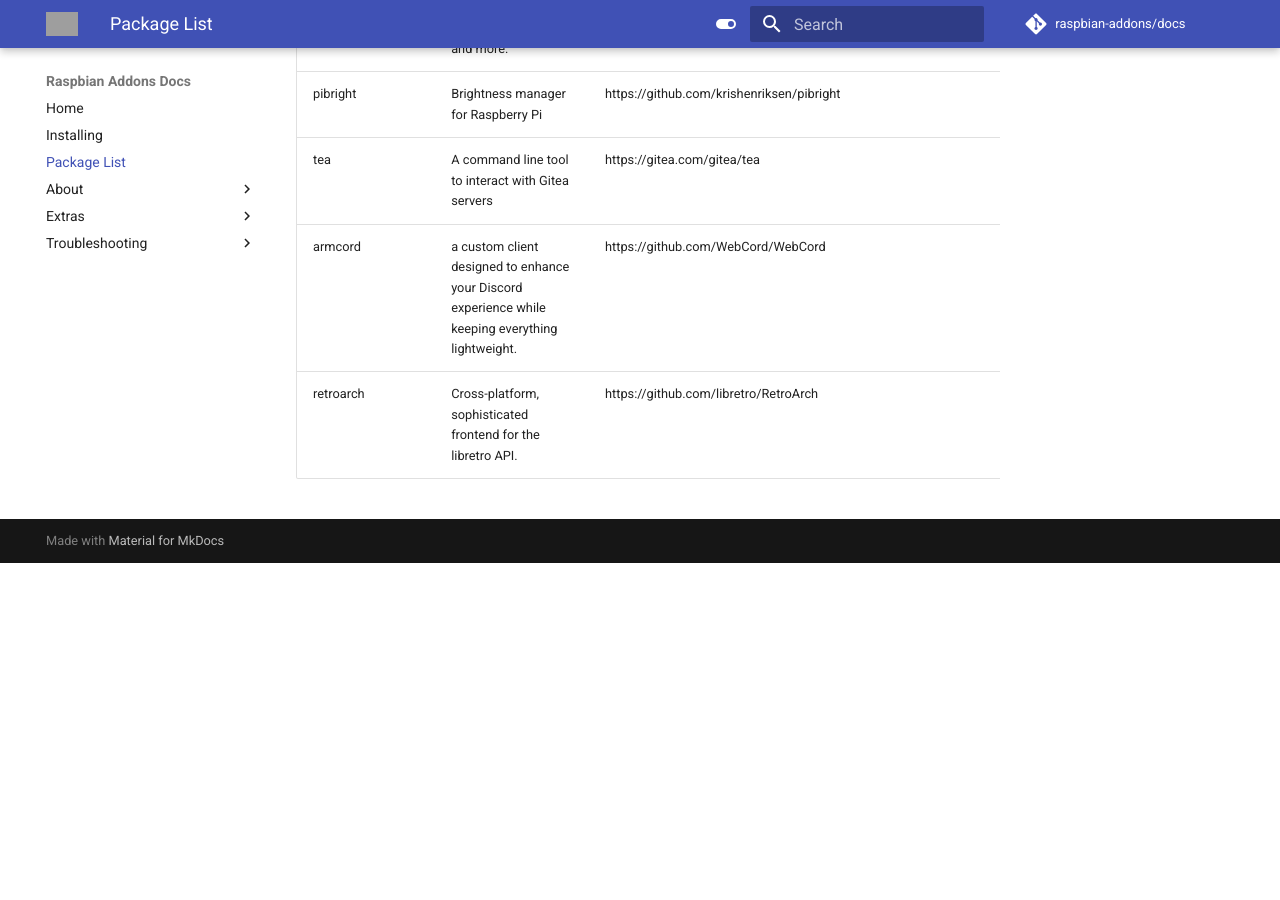
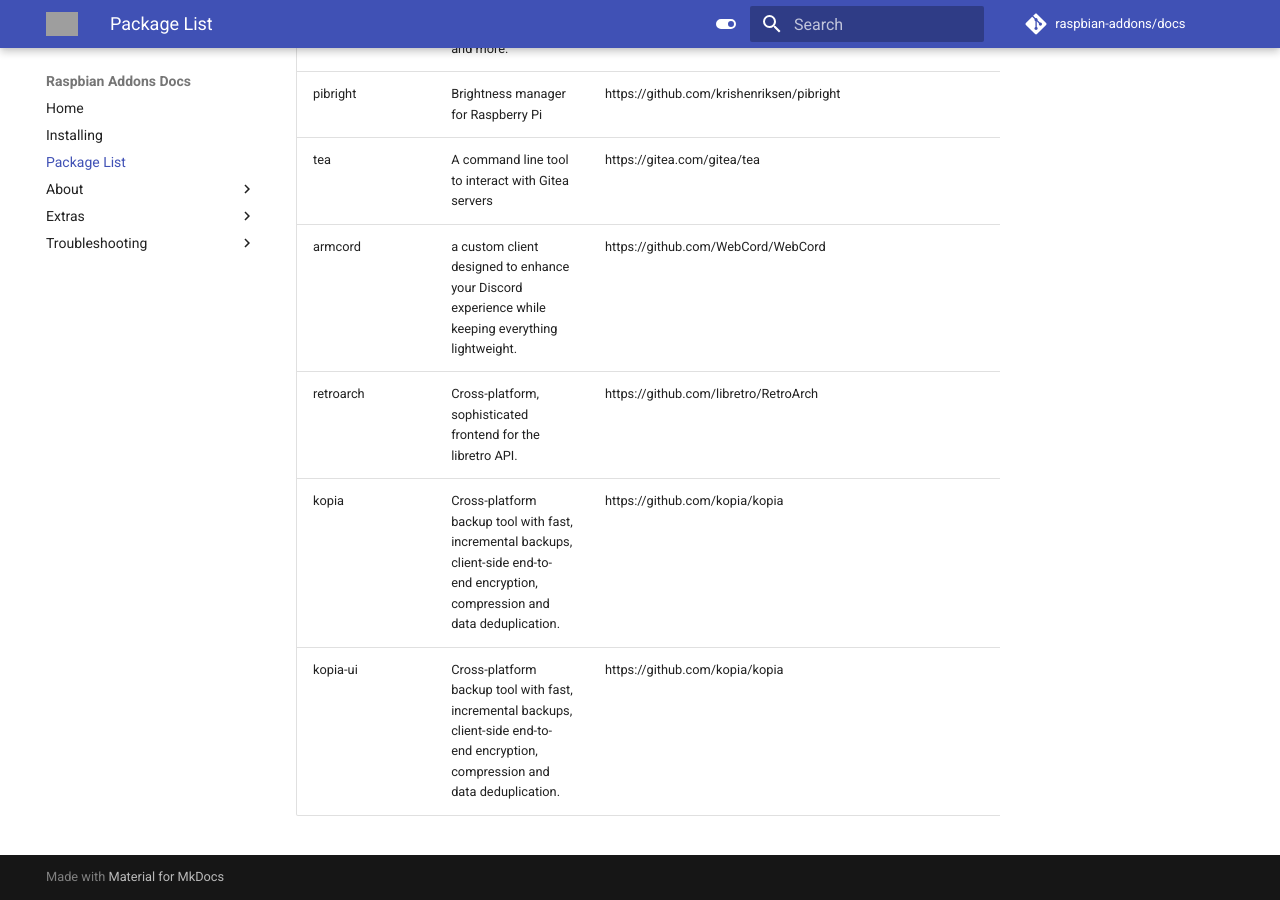
Before and after one commit to raspbian-addons/docs, an MkDocs documentation site: the page built from docs/package-list.md, in a window 1280 px wide and 900 px high, scrolled down 21054 px. Built offline with MkDocs 1.6.1 and Material for MkDocs 9.7.7, drawn with Linux system fonts in a browser that asks for light colours; comment, search, counter and statistics services are not loaded; before the commit the page ends 21617 px from its top, so only the background shows below that; grey boxes are pictures that could not be loaded.

Commit message:
pkglist: add kopia & kopia-ui

```diff
--- a/docs/package-list.md
+++ b/docs/package-list.md
@@ -258,3 +258,5 @@
 | tea | A command line tool to interact with Gitea servers | https://gitea.com/gitea/tea |
 | armcord | a custom client designed to enhance your Discord experience while keeping everything lightweight. | https://github.com/WebCord/WebCord |
 | retroarch | Cross-platform, sophisticated frontend for the libretro API. | https://github.com/libretro/RetroArch |
+| kopia | Cross-platform backup tool with fast, incremental backups, client-side end-to-end encryption, compression and data deduplication. | https://github.com/kopia/kopia |
+| kopia-ui | Cross-platform backup tool with fast, incremental backups, client-side end-to-end encryption, compression and data deduplication. | https://github.com/kopia/kopia |
```
